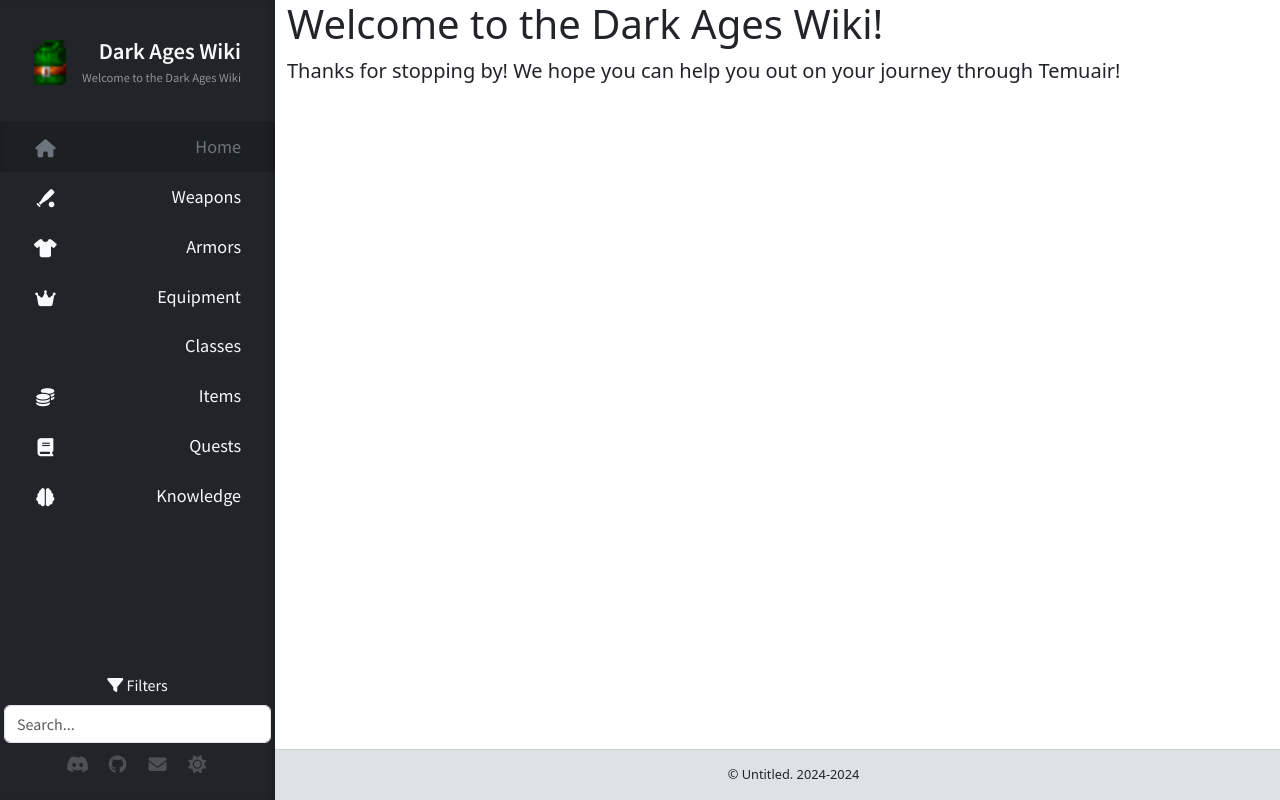
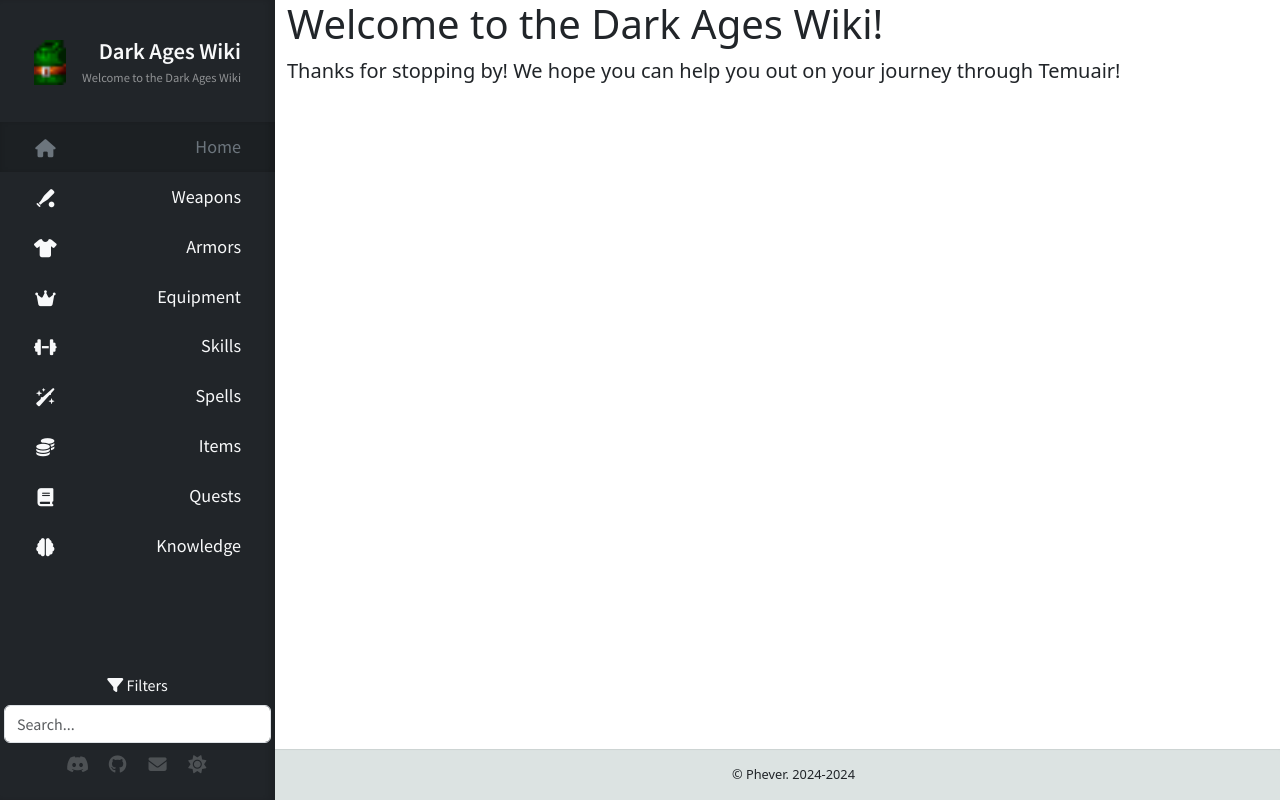
Before and after one commit to phever/darkagesWiki, a Django app: page / in a window 1280 px wide. Run offline with Django 5.2, Linux system fonts and the light colour scheme; some libraries are stand-ins or nearby versions.

Commit message:
move around homepage

```diff
--- a/templates/base/footer.html
+++ b/templates/base/footer.html
@@ -3,7 +3,7 @@
     <div id="footer">
         <!-- Copyright -->
         <ul class="copyright">
-            <li>&copy; Untitled. 2024-{{ current_year }}</li>
+            <li>&copy; Phever. 2024-{{ current_year }}</li>
         </ul>
     </div>
 {% endblock %}
--- a/wiki/functions.py
+++ b/wiki/functions.py
@@ -33,53 +33,53 @@ def default_links() -> list[dict]:
             'icon': 'fa-crown',
             'url': reverse('equipment')
         },
+        {
+            'text': 'Skills',
+            'icon': 'fa-dumbbell',
+            'url': reverse('skills')
+        },
+        {
+            'text': 'Spells',
+            'icon': 'fa-wand-sparkles',
+            'url': reverse('spells')
+        },
         # {
-        #     'text': 'Skills',
-        #     'icon': 'fa-dumbbell',
-        #     'url': reverse('skills')
+        #     'header': 'Classes',
+        #     'icon': '',
+        #     'collapse': True,
+        #     'children': [
+        #         {
+        #             'text': 'Warrior',
+        #             'icon': 'fa-shield',
+        #             'url': reverse('warrior')
+        #         },
+        #         {
+        #             'text': 'Rogue',
+        #             'icon': 'fa-unlock-keyhole',
+        #             'url': reverse('rogue')
+        #         },
+        #         {
+        #             'text': 'Wizard',
+        #             'icon': 'fa-hat-wizard',
+        #             'url': reverse('wizard')
+        #         },
+        #         {
+        #             'text': 'Priest',
+        #             'icon': 'fa-cross',
+        #             'url': reverse('priest')
+        #         },
+        #         {
+        #             'text': 'Monk',
+        #             'icon': 'fa-hand-fist',
+        #             'url': reverse('monk')
+        #         },
+        #         {
+        #             'text': 'Peasant',
+        #             'icon': 'fa-piggy-bank',
+        #             'url': reverse('peasant')
+        #         },
+        #     ]
         # },
-        # {
-        #     'text': 'Spells',
-        #     'icon': 'fa-wand-sparkles',
-        #     'url': reverse('spells')
-        # },
-        {
-            'header': 'Classes',
-            'icon': '',
-            'collapse': True,
-            'children': [
-                {
-                    'text': 'Warrior',
-                    'icon': 'fa-shield',
-                    'url': reverse('warrior')
-                },
-                {
-                    'text': 'Rogue',
-                    'icon': 'fa-unlock-keyhole',
-                    'url': reverse('rogue')
-                },
-                {
-                    'text': 'Wizard',
-                    'icon': 'fa-hat-wizard',
-                    'url': reverse('wizard')
-                },
-                {
-                    'text': 'Priest',
-                    'icon': 'fa-cross',
-                    'url': reverse('priest')
-                },
-                {
-                    'text': 'Monk',
-                    'icon': 'fa-hand-fist',
-                    'url': reverse('monk')
-                },
-                {
-                    'text': 'Peasant',
-                    'icon': 'fa-piggy-bank',
-                    'url': reverse('peasant')
-                },
-            ]
-        },
         {
             'text': 'Items',
             'icon': 'fa-coins',
--- a/wiki/urls.py
+++ b/wiki/urls.py
@@ -6,17 +6,17 @@ urlpatterns = [
     path('weapons/', views.weapons, name='weapons'),
     path('armors/', views.armors, name='armors'),
     path('equipment/', views.equipment, name='equipment'),
-    # path('skills/', views.skills, name='skills'),
-    # path('spells/', views.spells, name='spells'),
+    path('skills/', views.skills, name='skills'),
+    path('spells/', views.spells, name='spells'),
     path('quests/', views.quests, name='quests'),
     path('knowledge/', views.knowledge, name='knowledge'),
     path('items/', views.items, name='items'),
-    path('class/warrior/', views.warrior, name='warrior'),
-    path('class/wizard/', views.wizard, name='wizard'),
-    path('class/priest/', views.priest, name='priest'),
-    path('class/rogue/', views.rogue, name='rogue'),
-    path('class/monk/', views.monk, name='monk'),
-    path('class/peasant/', views.peasant, name='peasant'),
+    # path('class/warrior/', views.warrior, name='warrior'),
+    # path('class/wizard/', views.wizard, name='wizard'),
+    # path('class/priest/', views.priest, name='priest'),
+    # path('class/rogue/', views.rogue, name='rogue'),
+    # path('class/monk/', views.monk, name='monk'),
+    # path('class/peasant/', views.peasant, name='peasant'),
     path('new/weapon/', views.new_weapon, name='new-weapon'),
     path('new/armor/', views.new_armor, name='new-armors'),
     path('new/equipment/', views.new_equipment, name='new-equipment'),
--- a/wiki/views.py
+++ b/wiki/views.py
@@ -24,12 +24,12 @@ def equipment(request):
     pass
 
 
-# def skills(request):
-#     return None
-#
-#
-# def spells(request):
-#     return None
+def skills(request):
+    return None
+
+
+def spells(request):
+    return None
 
 
 def knowledge(request):
@@ -40,28 +40,28 @@ def quests(request):
     return None
 
 
-def warrior(request):
-    return None
-
-
-def wizard(request):
-    return None
-
-
-def priest(request):
-    return None
-
-
-def rogue(request):
-    return None
-
-
-def monk(request):
-    return None
-
-
-def peasant(request):
-    return None
+# def warrior(request):
+#     return None
+#
+#
+# def wizard(request):
+#     return None
+#
+#
+# def priest(request):
+#     return None
+#
+#
+# def rogue(request):
+#     return None
+#
+#
+# def monk(request):
+#     return None
+#
+#
+# def peasant(request):
+#     return None
 
 
 def items(request):
```
